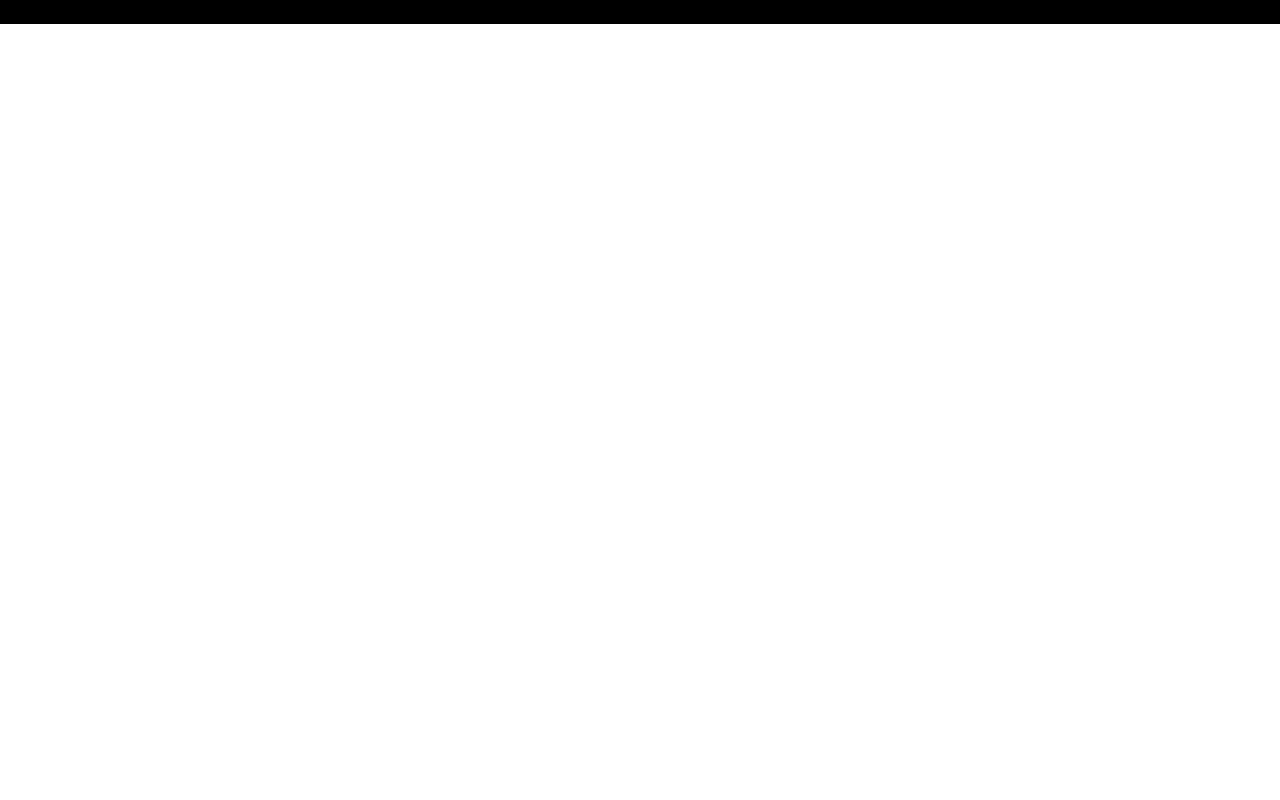
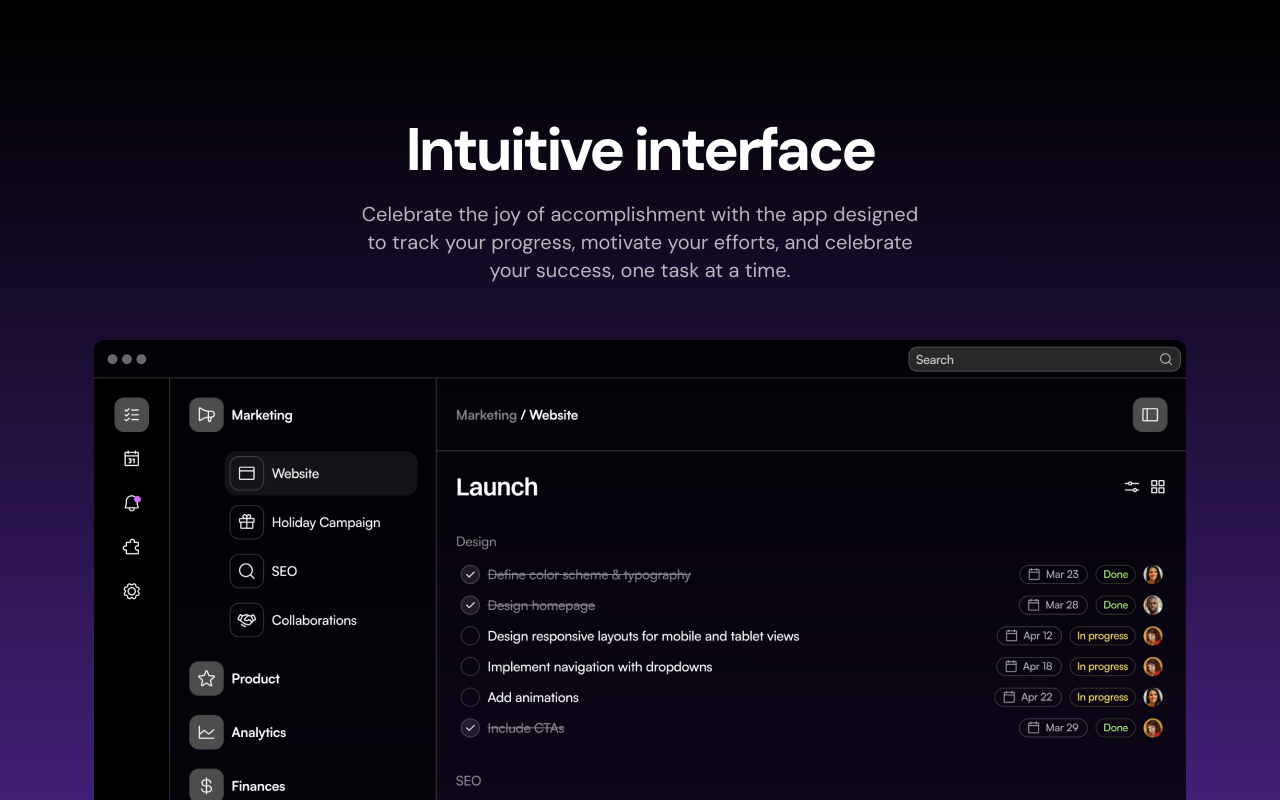
Before and after one commit to tushar-2811/Saas-Landing-Page, a Next.js app: page / in a window 1280 px wide. Shown: the part 1740-2540 px from the top of the page. Before the commit the page ends 1764 px from the top, so only its background shows below. Built offline with nearby package versions, Linux system fonts and the light colour scheme.

Commit message:
add product showcase section

```diff
--- a/src/app/page.tsx
+++ b/src/app/page.tsx
@@ -3,6 +3,7 @@
 import Hero from "@/components/Hero";
 import Logoticker from "@/components/Logoticker";
 import Navbar from "@/components/Navbar";
+import Productshowcase from "@/components/Productshowcase";
 
 export default function Home() {
   return (
@@ -12,6 +13,7 @@
        <Hero/>
        <Logoticker/>
        <Features/>
+       <Productshowcase/>
       </>
   );
 }
--- /dev/null
+++ b/src/components/Productshowcase.tsx
@@ -0,0 +1,24 @@
+import React from 'react'
+import appScreen from '../assets/images/app-screen.png'
+import Image from 'next/image'
+
+const Productshowcase = () => {
+  return (
+    <div className='bg-black text-white bg-gradient-to-b from-black to-[#5D2CA8] py-[72px] sm:py-24'>
+        <div className="container">
+            <h2 className='text-center text-5xl sm:text-6xl font-bold tracking-tighter'>Intuitive interface</h2>
+            <div className='max-w-xl mx-auto'>
+            <p className='text-xl text-center text-white/70 mt-5'>Celebrate the joy of accomplishment with the app designed to track your progress, motivate your efforts,
+                and celebrate your success, one task at a time.
+            </p>
+            </div>
+            <div className='flex justify-center mt-14'>
+            <Image  src={appScreen} alt='product screenshot' />
+            </div>
+        </div>
+
+    </div>
+  )
+}
+
+export default Productshowcase
```
